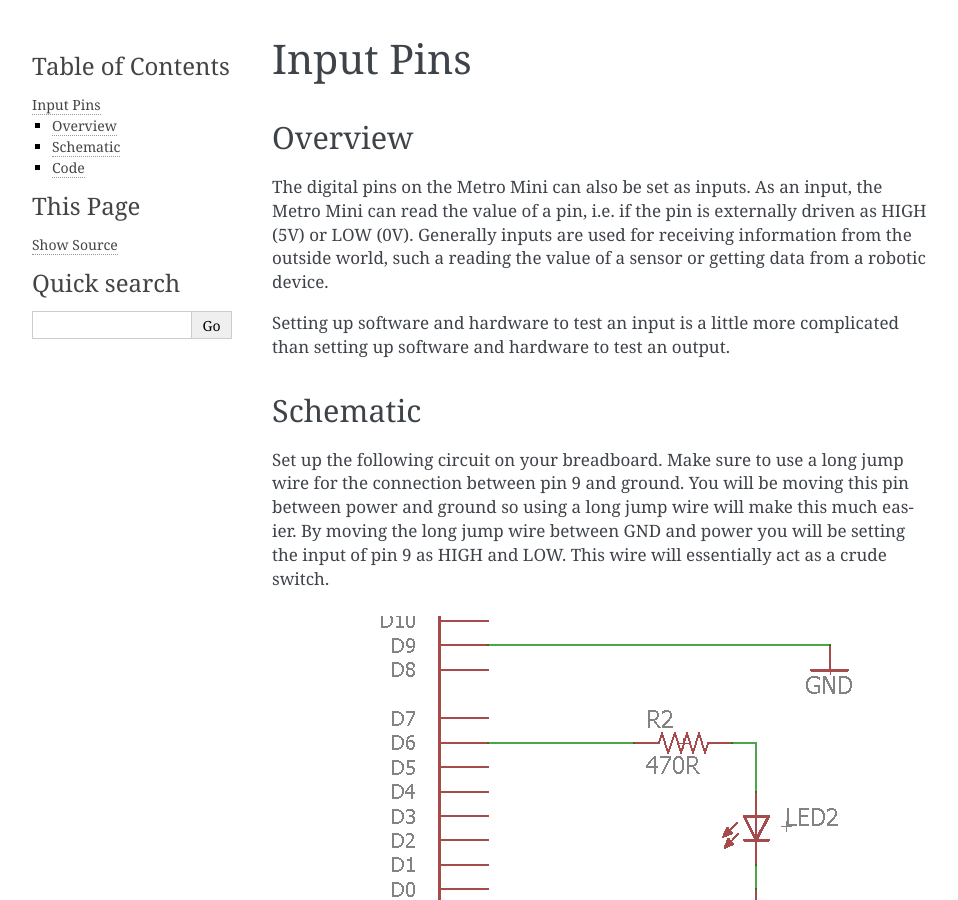
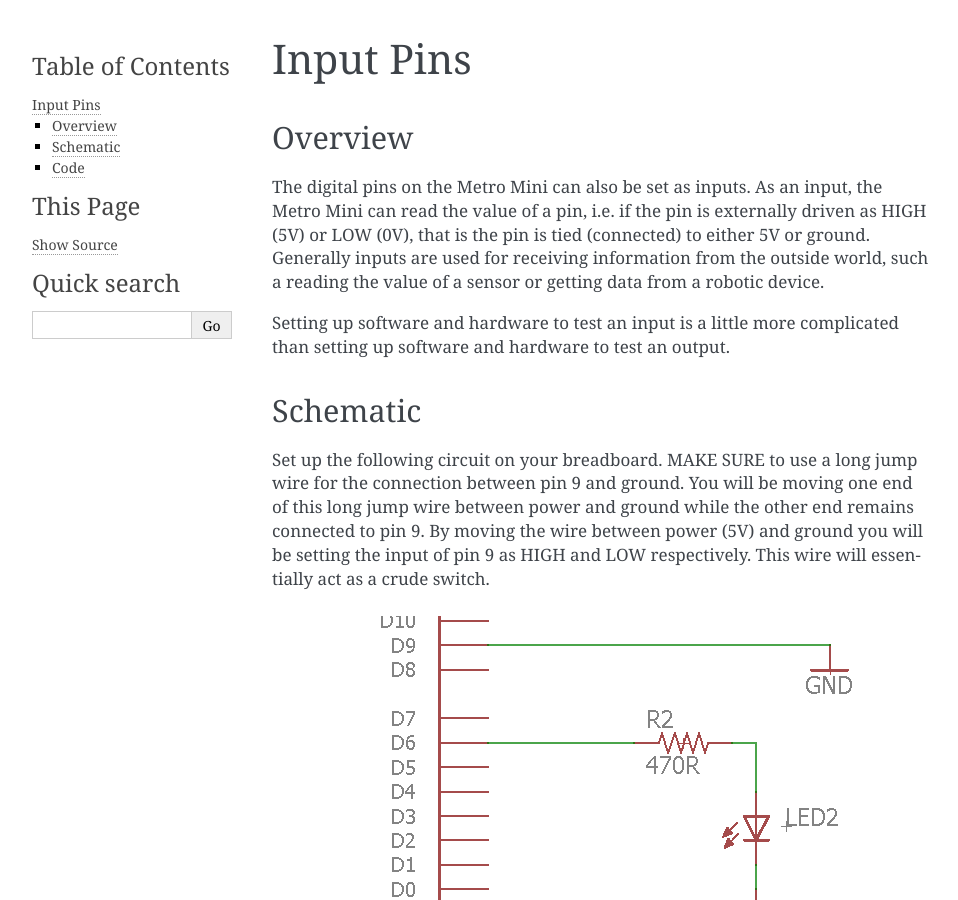
Before and after one commit to maxtkc/mvths-wiki, a Sphinx documentation site: the page built from docs/012a-input-pins.rst, in a window 1280 px wide and 900 px high. Shown: the whole window, without its empty margins (148-1106 px from the left). Built offline with Sphinx 7.4.7, drawn with Linux system fonts in a browser that asks for light colours.

Commit message:
Update 012a-input-pins.rst

```diff
--- a/docs/012a-input-pins.rst
+++ b/docs/012a-input-pins.rst
@@ -6,8 +6,9 @@ Overview
 
 The digital pins on the Metro Mini can also be set as inputs. As an
 input, the Metro Mini can read the value of a pin, i.e. if the pin is
-externally driven as HIGH (5V) or LOW (0V). Generally inputs are used
-for receiving information from the outside world, such a reading the
+externally driven as HIGH (5V) or LOW (0V), that is the pin is tied
+(connected) to either 5V or ground. Generally inputs are used for
+receiving information from the outside world, such a reading the
 value of a sensor or getting data from a robotic device.
 
 Setting up software and hardware to test an input is a little more
@@ -16,12 +17,12 @@ complicated than setting up software and hardware to test an output.
 Schematic
 ---------
 
-Set up the following circuit on your breadboard. Make sure to use a long
+Set up the following circuit on your breadboard. MAKE SURE to use a long
 jump wire for the connection between pin 9 and ground. You will be
-moving this pin between power and ground so using a long jump wire will
-make this much easier. By moving the long jump wire between GND and
-power you will be setting the input of pin 9 as HIGH and LOW. This wire
-will essentially act as a crude switch.
+moving one end of this long jump wire between power and ground while
+the other end remains connected to pin 9. By moving the wire between
+power (5V) and ground you will be setting the input of pin 9 as HIGH
+and LOW respectively. This wire will essentially act as a crude switch.
 
 .. figure:: images/image101.png
    :alt:
```
